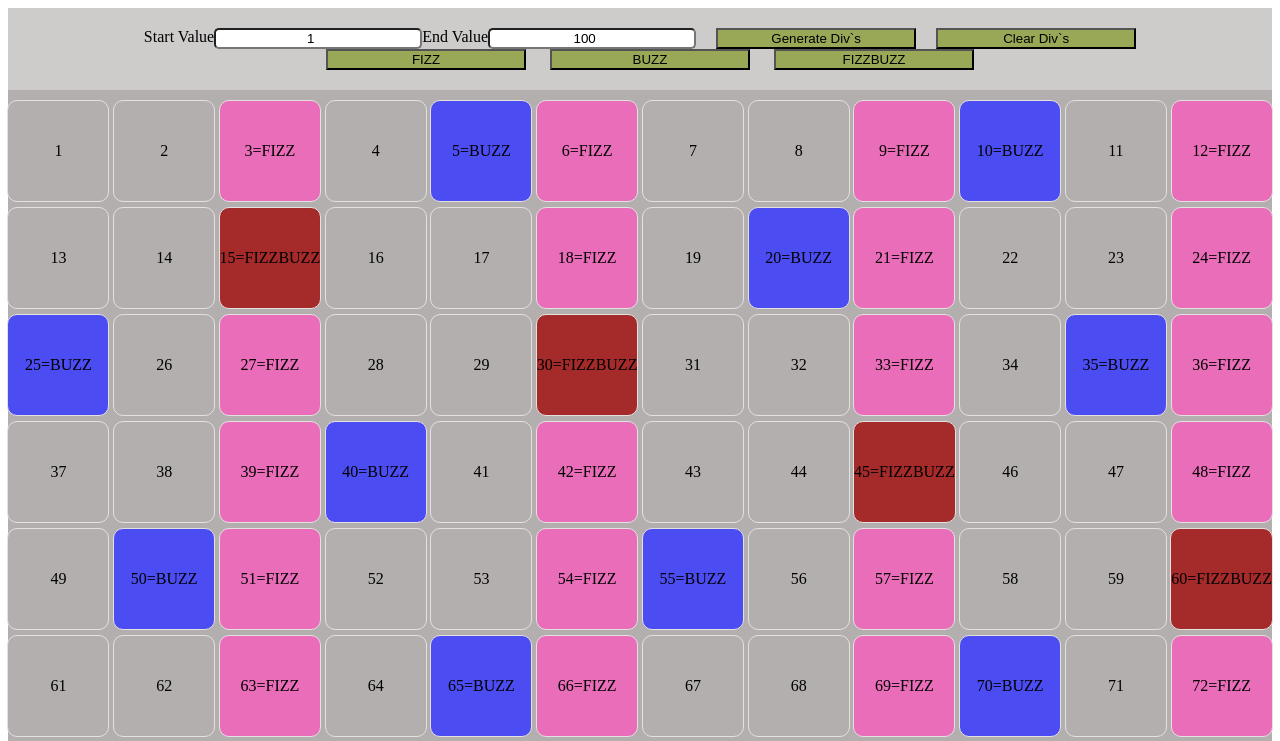
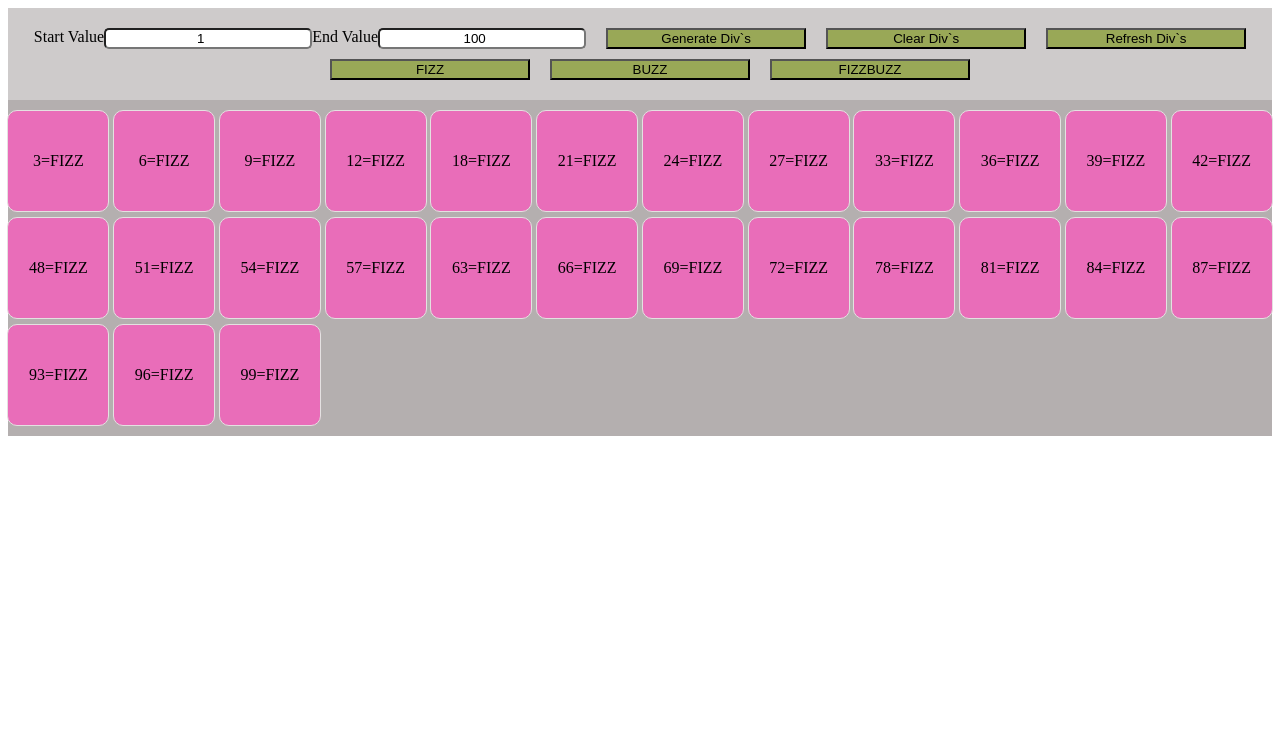
Before and after one commit to Jynon/JavaScript, a plain HTML site: page index.html in a window 1280 px wide. Both pictures are taken after a click on the button "FIZZ". Shown: the top 741 px of the page. Drawn offline with Linux system fonts and the light colour scheme.

Commit message:
Add files via upload

```diff
--- a/assets/main.js
+++ b/assets/main.js
@@ -2,42 +2,22 @@ const inputMin = document.querySelector("#minInput");
 const inputMax = document.querySelector("#maxInput");
 const btnsubmit = document.querySelector("#generate");
 const btnclear = document.querySelector("#clear");
+const btnrefresh = document.querySelector("#refresh");
+const btnfizz = document.querySelector("#fizz")
+const btnbuzz = document.querySelector("#buzz")
+const btnfizzbuzz = document.querySelector("#fizzbuzz")
+
+const mainWrap = document.querySelector('.main-wrap');
+const card = document.querySelector('.card');
+
+const fizz = document.getElementsByClassName('fizz');
+const buzz = document.getElementsByClassName('buzz');
+const fizzbuzz = document.getElementsByClassName('fizzbuzz');
+const allnum  = document.getElementsByClassName('num')
 
 window.addEventListener('load', (event) => {
-    let mainWrap = document.querySelector('.main-wrap')
-
-
-    //inputMin.value = 1;
-    //inputMax.value = 100;
-
-    for (let index = 1; index <= 100; index++) {
-        let div = document.createElement('div');
-        let p = document.createElement('p');
-        div.classList.add('card');
-        div.appendChild(p);
-        mainWrap.appendChild(div)
-        p.innerHTML = index
-        if ((index % 5 == 0) && (index % 3 == 0)) {
-            console.log ('modulus 5 and 3 is 0')
-            div.classList.add('fizzbuzz')
-            p.innerHTML = index + "=FIZZBUZZ"}
-        else if (index % 5 == 0) {
-            console.log ('modulus 5 is 0')
-            div.classList.add('buzz')
-            p.innerHTML = index + "=BUZZ"}
-        else if (index % 3 == 0) {
-            console.log ('modulus 3 is 0')
-            div.classList.add('fizz')
-            p.innerHTML = index + "=FIZZ"}
-        else if ((index % 5 !== 0) && (index % 3 !== 0)) {
-            console.log(index)
-            div.classList.add('num')}
-            div.id = "myid" + index;
-    }
+    create();
 })
-
-//btnsubmit.addEventListener('click', submitElements)
-//btnclear.addEventListener('click', clearElements)
 
 btnsubmit.onclick = function() {
     deleteAll()
@@ -48,29 +28,30 @@ btnclear.onclick = function() {
     deleteAll()
 }
 
-$(document).ready(function(){ $("fizz").click(function(){
-        $(".num, .buzz, .fizzbuzz").toggle();
-        });
-});
-$(document).ready(function(){ $("buzz").click(function(){
-        $(".num, .fizz, .fizzbuzz").toggle();
-        });
-});
-$(document).ready(function(){ $("fizzbuzz").click(function(){
-        $(".num, .buzz, .fizz").toggle();
-        });
-});
+btnrefresh.onclick = function() {
+    deleteAll()
+    inputMin.value = 1;
+    inputMax.value = 100;
+    create();
+}
+btnfizz.onclick = function() {
+    hide()
+    toggleClass(".fizz")
+}
+btnbuzz.onclick = function() {
+    hide()
+    toggleClass(".buzz")
+}
+btnfizzbuzz.onclick = function() {
+    hide()
+    toggleClass(".fizzbuzz")
+}
 
 function create() {
-        let mainWrap = document.querySelector('.main-wrap')
 
+    const min = parseInt(inputMin.value)
+    const max = parseInt(inputMax.value)
 
-    //inputMin.value = 1;
-    //inputMax.value = 100;
-console.log(inputMin.value)
-console.log(inputMax.value)
-const min = inputMin.value
-const max = inputMax.value
     for (let index = min; index <= max; index++) {
         let div = document.createElement('div');
         let p = document.createElement('p');
@@ -78,22 +59,25 @@ const max = inputMax.value
         div.appendChild(p);
         mainWrap.appendChild(div)
         p.innerHTML = index
-        if ((index % 5 == 0) && (index % 3 == 0)) {
-            console.log ('modulus 5 and 3 is 0')
+        if (index < min || index > max) {
+            div.style = "display: none";
+        }
+        else if ((index % 5 == 0) && (index % 3 == 0)) {
             div.classList.add('fizzbuzz')
-            p.innerHTML = index + "=FIZZBUZZ"}
+            p.innerHTML = index + "=FIZZBUZZ"
+        }
         else if (index % 5 == 0) {
-            console.log ('modulus 5 is 0')
             div.classList.add('buzz')
-            p.innerHTML = index + "=BUZZ"}
+            p.innerHTML = index + "=BUZZ"
+        }
         else if (index % 3 == 0) {
-            console.log ('modulus 3 is 0')
             div.classList.add('fizz')
-            p.innerHTML = index + "=FIZZ"}
+            p.innerHTML = index + "=FIZZ"
+        }
         else if ((index % 5 !== 0) && (index % 3 !== 0)) {
-            console.log(index)
-            div.classList.add('num')}
+            div.classList.add('num')
             div.id = "myid" + index;
+        }
     }
 }
 
@@ -103,3 +87,19 @@ function deleteAll() {
         element.remove()
     });
 }
+
+function hide() {
+    const elements = document.querySelectorAll('.main-wrap > div')
+    elements.forEach(element => {
+        element.classList.add("hide")
+    });
+}
+
+function toggleClass(className) {
+    const elements = document.querySelectorAll(className)
+    elements.forEach(element => {
+        if (element.classList.contains("hide")) {
+            element.classList.remove("hide")
+        }
+    })
+}
--- a/assets/style.css
+++ b/assets/style.css
@@ -6,6 +6,7 @@
     flex-direction: row;
     flex-wrap: wrap;
     justify-content: center;
+    row-gap: 10px;
 }
 input {
     border-radius: 5px;
@@ -19,9 +20,6 @@ button {
 }
 button:hover {
     background-color: rgb(41, 136, 104);
-}
-.btn {
-    justify-content: center;
 }
 .main-wrap{
     width: 100%;
@@ -53,3 +51,9 @@ button:hover {
 .fizzbuzz {
     background-color: brown;
 }
+.hide {
+    display: none;
+}
+.on {
+    display: grid;
+}
--- a/index.html
+++ b/index.html
@@ -15,11 +15,10 @@
         <input type="number" name="field" id="maxInput" min="2" max="100" value="100">
         <button type="submit" id="generate">Generate Div`s</button>
         <button type="submit" id="clear">Clear Div`s</button>
-        <div class="btn">
-            <button type="submit" id="fizz">FIZZ</button>
-            <button type="submit" id="buzz">BUZZ</button>
-            <button type="submit" id="fizzbuzz">FIZZBUZZ</button>
-        </div>
+        <button type="submit" id="refresh">Refresh Div`s</button>
+        <button type="submit" id="fizz">FIZZ</button>
+        <button type="submit" id="buzz">BUZZ</button>
+        <button type="submit" id="fizzbuzz">FIZZBUZZ</button>
     </div>
     <div class="main-wrap"></div>
     <script src="assets\main.js"></script>
```
Lines whose indentation alone changed are shown as unchanged.
